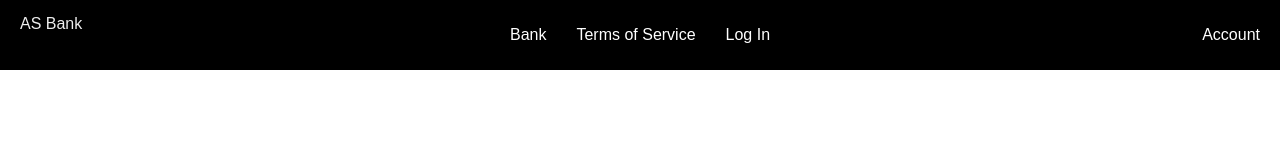
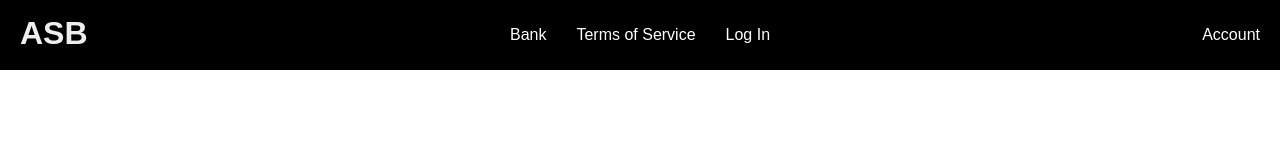
Before and after one commit to Taungoo2/AchoranSocial, a website: page bank/asb.html in a window 1280 px wide. Shown: the top 160 px of the page. Drawn offline with Linux system fonts and the light colour scheme.

Commit message:
Update asb.html

```diff
--- a/bank/asb.html
+++ b/bank/asb.html
@@ -10,7 +10,7 @@
   <header class="header">
     <div class="logo-container">
       <!-- <img src="Assets/asbLogo.png" alt="ASBank" class="logo" /> -->
-      <p class = "logo"> AS Bank </p>
+      <h1 class="logo">ASB</h1>
     </div>
     <nav class="nav-links">
       <a href="asb.html" class="nav-link">Bank</a>
```
